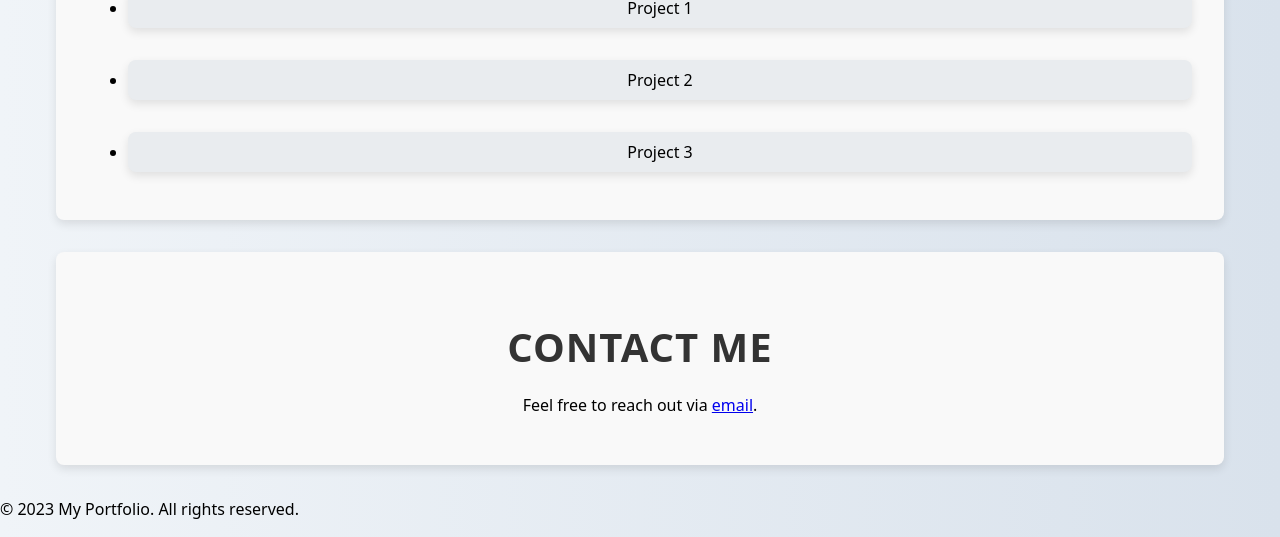
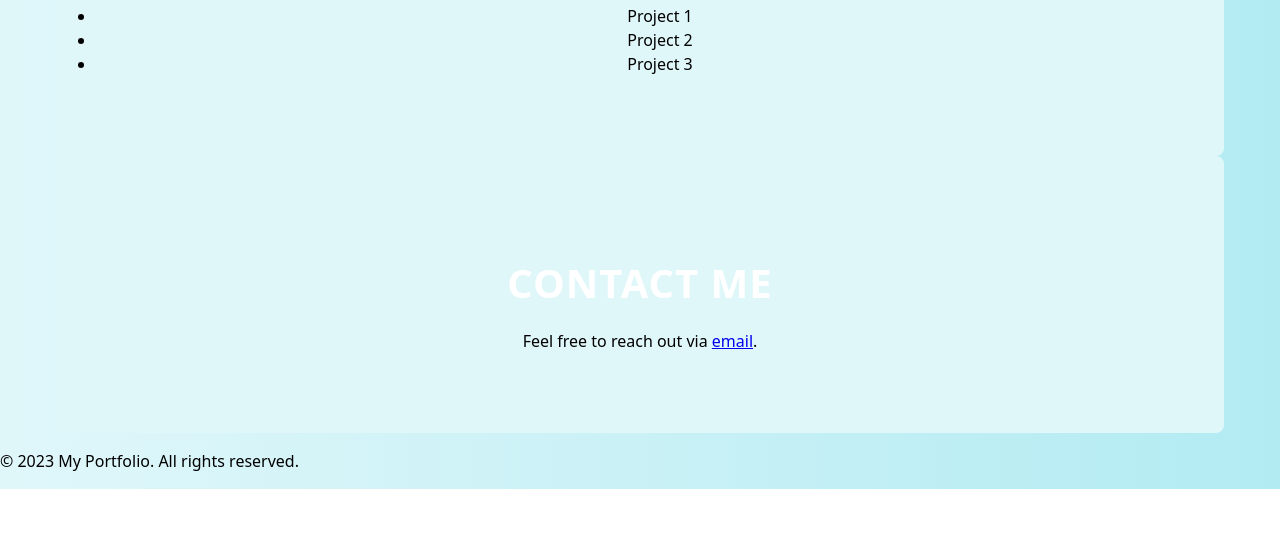
Before and after one commit to Karan-Kirpalani/my-website, a plain HTML site: page index.html in a window 1280 px wide. Shown: the part 578-1115 px from the top of the page. After the commit the page ends 1067 px from the top, so only its background shows below. Drawn offline with Linux system fonts and the light colour scheme.

Commit message:
Update style.css

```diff
--- a/style.css
+++ b/style.css
@@ -17,7 +17,7 @@ html,
 
 body {
   margin: 0;
-  background: linear-gradient(to right, #f0f4f8, #d9e2ec);
+  background: linear-gradient(to right, #e0f7fa, #b2ebf2);
 }
 
 .container {
@@ -28,7 +28,7 @@ body {
 
 /* Navbar styles */
 .navbar {
-  background-color: #333;
+  background-color: #00796b; /* Teal color */
   padding: 1rem 0;
 }
 
@@ -60,7 +60,7 @@ body {
 }
 
 .navbar .nav-links a:hover {
-  color: #ff6347; /* Tomato color on hover */
+  color: #ffab40; /* Amber color on hover */
 }
 
 /* Section styles */
@@ -72,22 +72,16 @@ body {
 .section-title {
   font-size: 2.5rem;
   margin-bottom: 1rem;
-  color: #333;
   text-transform: uppercase;
   letter-spacing: 1px;
+  background: linear-gradient(to right, #ffffff, #ffffff);
+  -webkit-background-clip: text;
+  -webkit-text-fill-color: transparent;
 }
 
 .about-section,
 .projects-section,
 .contact-section {
-  background-color: #f9f9f9;
+  background-color: #e0f7fa; /* Light blue background */
   border-radius: 8px;
-  padding: 2rem;
-  box-shadow: 0 4px 10px rgba(0, 0, 0, 0.1);
-  margin: 2rem 0;
-}
-
-.projects-section li {
-  background: #e9ecef;
-  padding: 0.5rem 1rem;
-  margin-bottom: 0.5rem;
+  padding: 2
```
